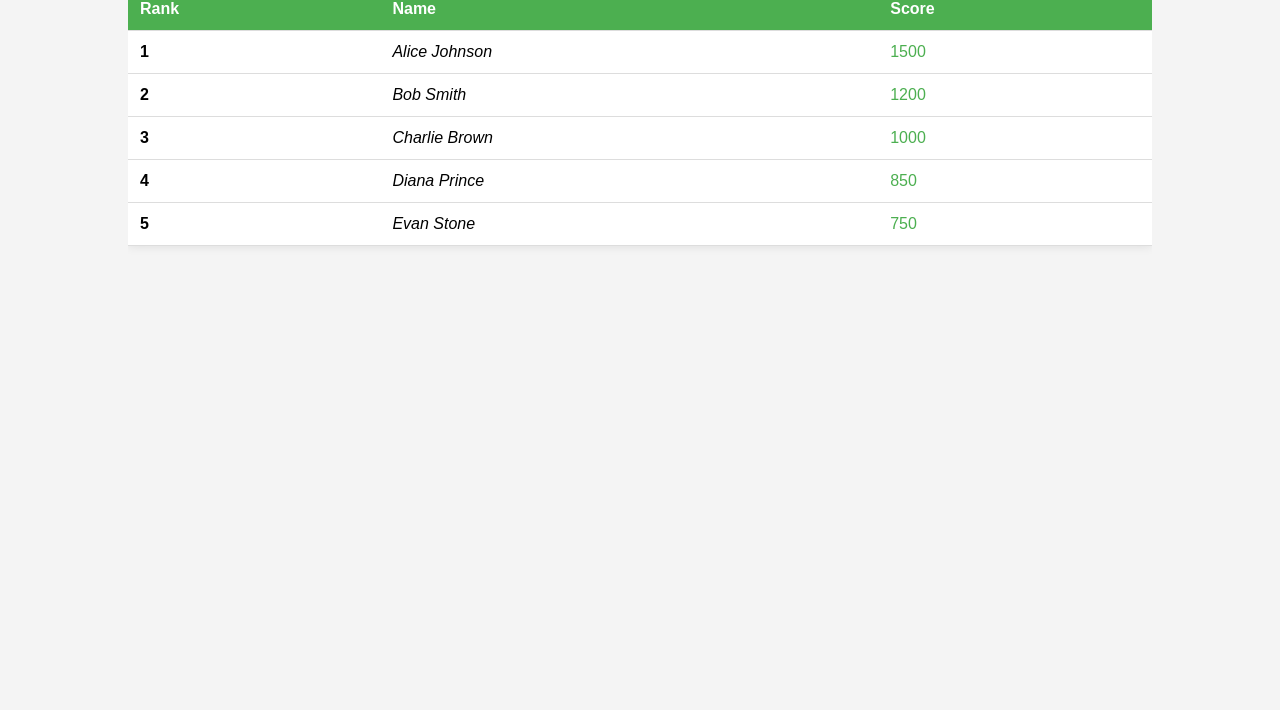
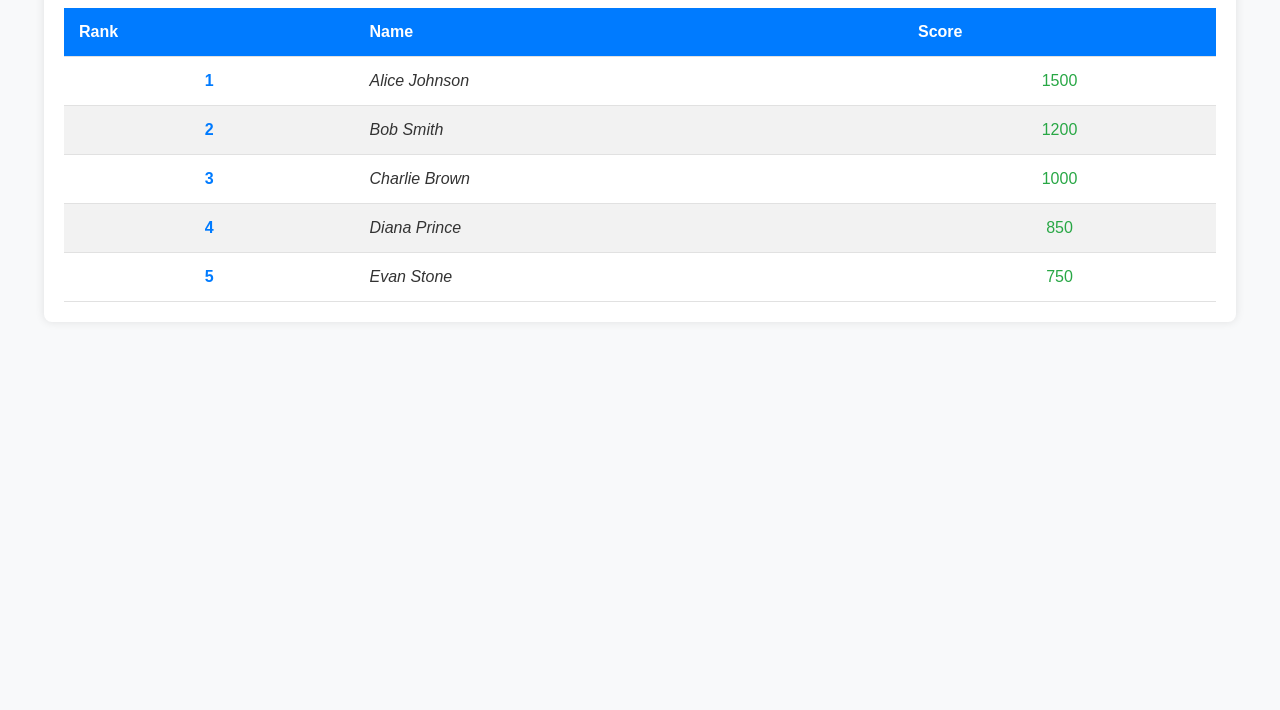
Before and after one commit to lawguru/Teachers-day, a plain HTML site: page leaderbrd.html in a window 1280 px wide. Shown: the part 90-800 px from the top of the page. Drawn offline with Linux system fonts and the light colour scheme.

Commit message:
Update leaderbrd.html

```diff
--- a/leaderbrd.html
+++ b/leaderbrd.html
@@ -7,56 +7,66 @@
     <style>
         body {
             font-family: Arial, sans-serif;
-            background-color: #f4f4f4;
+            background-color: #f8f9fa;
             margin: 0;
             padding: 0;
         }
 
         .container {
-            width: 80%;
+            width: 90%;
+            max-width: 1200px;
             margin: auto;
-            overflow: hidden;
+            padding: 20px;
+            background-color: #ffffff;
+            border-radius: 8px;
+            box-shadow: 0 0 10px rgba(0, 0, 0, 0.1);
         }
 
         h1 {
             text-align: center;
             color: #333;
-            margin-top: 20px;
+            margin-bottom: 20px;
         }
 
         table {
             width: 100%;
             border-collapse: collapse;
-            margin: 20px 0;
-            background-color: #fff;
-            box-shadow: 0 0 10px rgba(0, 0, 0, 0.1);
         }
 
         th, td {
-            padding: 12px;
+            padding: 15px;
             text-align: left;
-            border-bottom: 1px solid #ddd;
+            border-bottom: 1px solid #e1e1e1;
         }
 
         th {
-            background-color: #4CAF50;
-            color: white;
+            background-color: #007bff;
+            color: #ffffff;
+            font-weight: bold;
+        }
+
+        tr:nth-child(even) {
+            background-color: #f2f2f2;
         }
 
         tr:hover {
-            background-color: #f5f5f5;
+            background-color: #e9ecef;
         }
 
         .rank {
+            text-align: center;
             font-weight: bold;
+            color: #007bff;
         }
 
         .name {
             font-style: italic;
+            color: #333;
         }
 
         .score {
-            color: #4CAF50;
+            text-align: center;
+            color: #28a745;
         }
     </style>
 </head>
```
